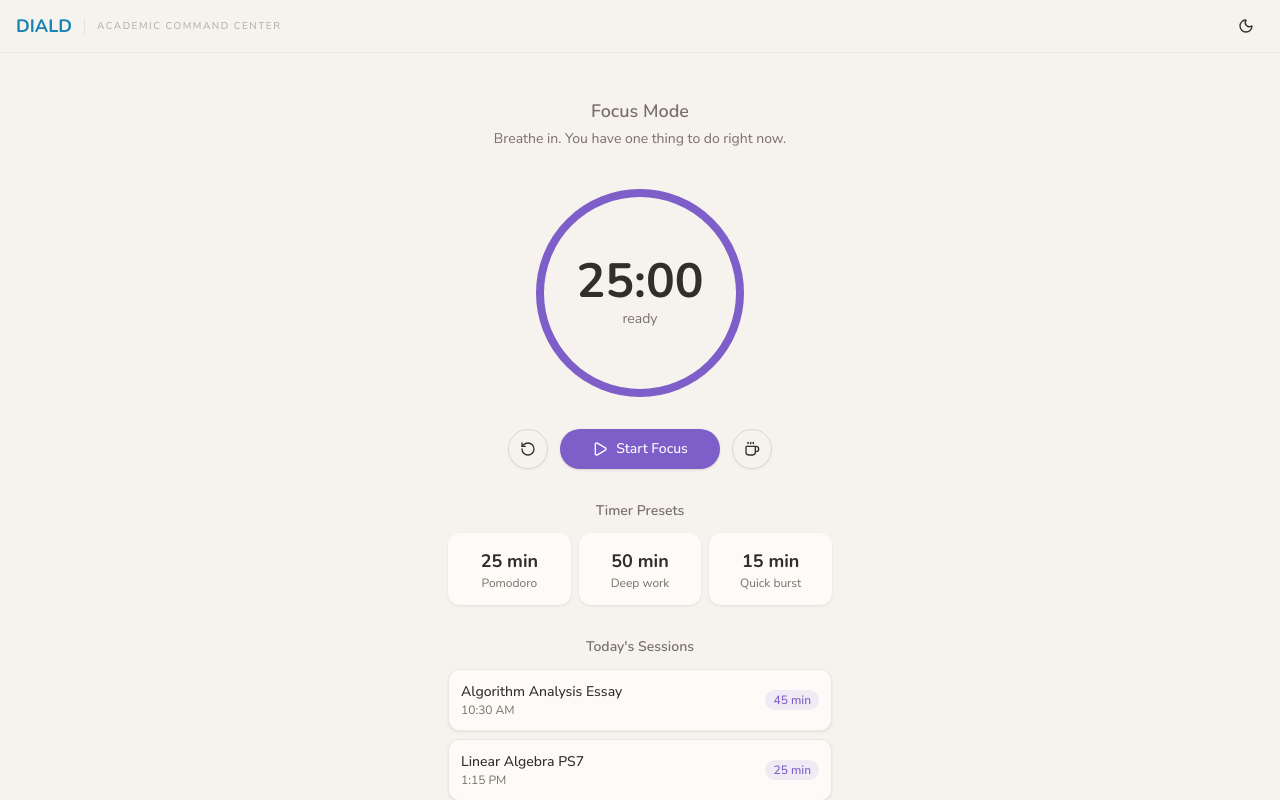
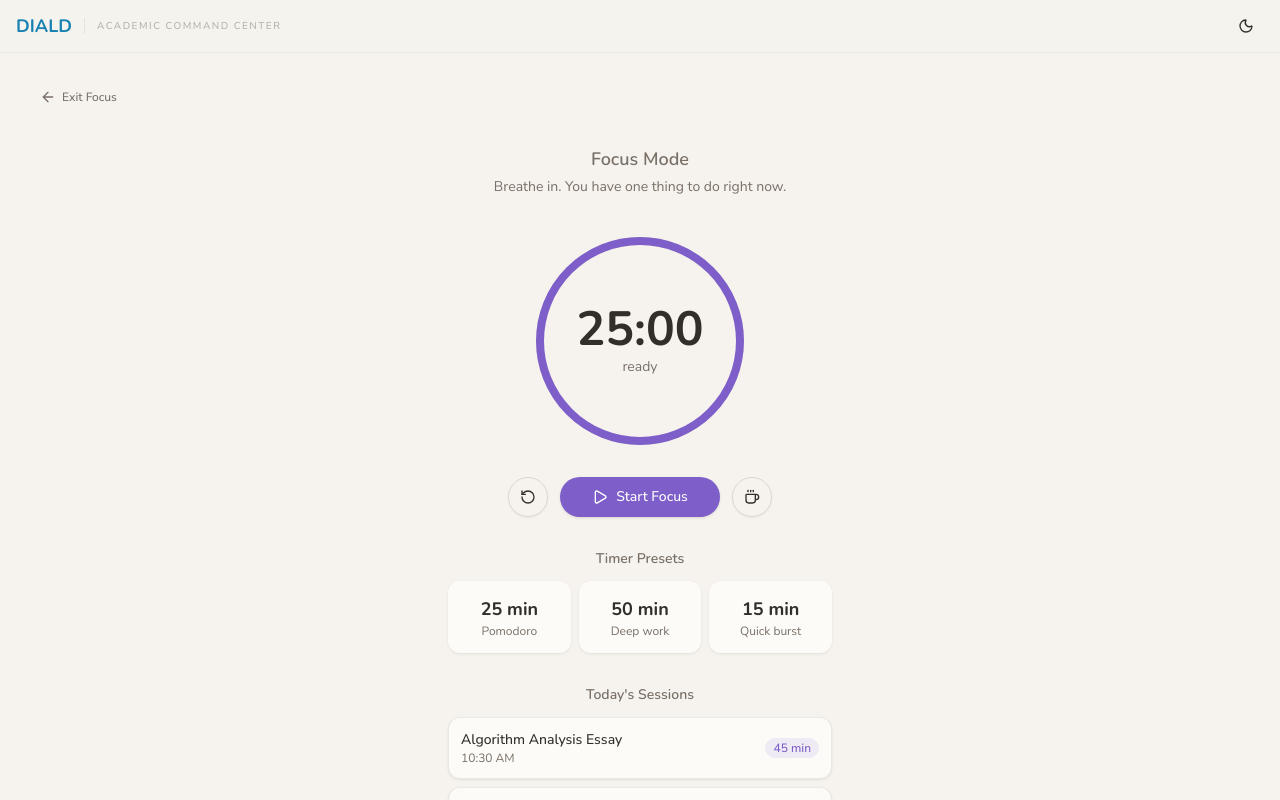
Before and after one commit to gbasran/DIALD, a Next.js app: page /focus in a window 1280 px wide. Built offline with nearby package versions, Linux system fonts and the light colour scheme.

Commit message:
Add exit button to focus mode

```diff
--- a/src/app/focus/page.tsx
+++ b/src/app/focus/page.tsx
@@ -1,6 +1,7 @@
+import Link from 'next/link';
 import { Card, CardContent } from '@/components/ui/card';
 import { Button } from '@/components/ui/button';
-import { Play, RotateCcw, Coffee } from 'lucide-react';
+import { ArrowLeft, Play, RotateCcw, Coffee } from 'lucide-react';
 
 const presets = [
   { label: '25 min', subtitle: 'Pomodoro', minutes: 25 },
@@ -17,8 +18,18 @@ const todaySessions = [
 export default function FocusPage() {
   return (
     <div className="animate-fade-in space-y-8 pb-8">
+      {/* Exit button */}
+      <div className="pt-4 px-4">
+        <Link href="/">
+          <Button variant="ghost" size="sm" className="gap-1.5 text-muted-foreground hover:text-foreground">
+            <ArrowLeft className="h-4 w-4" />
+            Exit Focus
+          </Button>
+        </Link>
+      </div>
+
       {/* Centered timer display */}
-      <div className="flex flex-col items-center pt-8 text-center">
+      <div className="flex flex-col items-center text-center">
         <h2 className="font-heading text-lg font-semibold text-muted-foreground">Focus Mode</h2>
         <p className="mt-1 text-sm text-muted-foreground">
           Breathe in. You have one thing to do right now.
```
